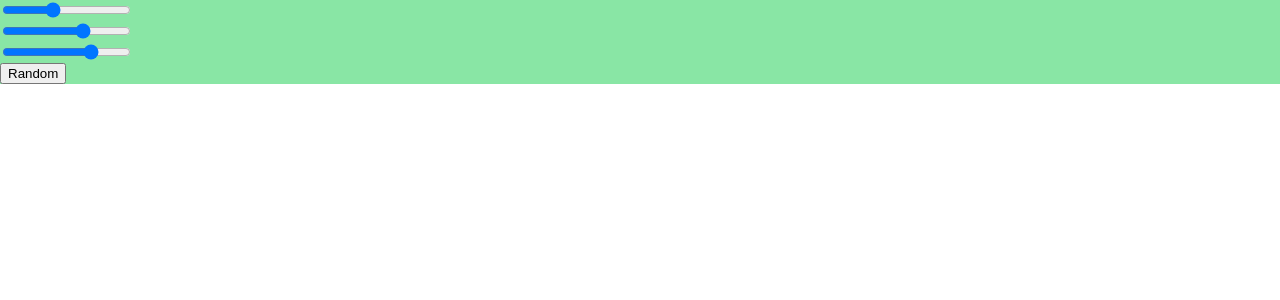
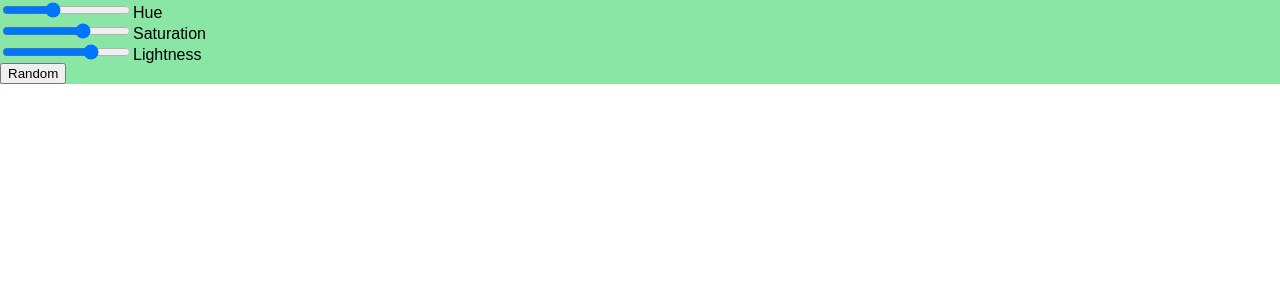
Before and after one commit to jlmdev/color-picker, a React (Create React App) app: page / in a window 1280 px wide. Shown: the top 300 px of the page. Built offline with nearby package versions, Linux system fonts and the light colour scheme; the HTML template or start-up script is replaced by a standard one.

Commit message:
labels added to sliders, but not formatted

```diff
--- a/src/App.jsx
+++ b/src/App.jsx
@@ -36,6 +36,7 @@ class App extends Component {
             max="360"
             onChange={this.handleHueChange}
           />
+          <label htmlFor="hue">Hue</label>
         </div>
         <div>
           <input
@@ -44,6 +45,7 @@ class App extends Component {
             max="100"
             onChange={this.handleSaturationChange}
           />
+          <label htmlFor="saturation">Saturation</label>
         </div>
         <div>
           <input
@@ -52,6 +54,7 @@ class App extends Component {
             max="100"
             onChange={this.handleLightnessChange}
           />
+          <label htmlFor="lightness">Lightness</label>
         </div>
         <div>
           <input
```
